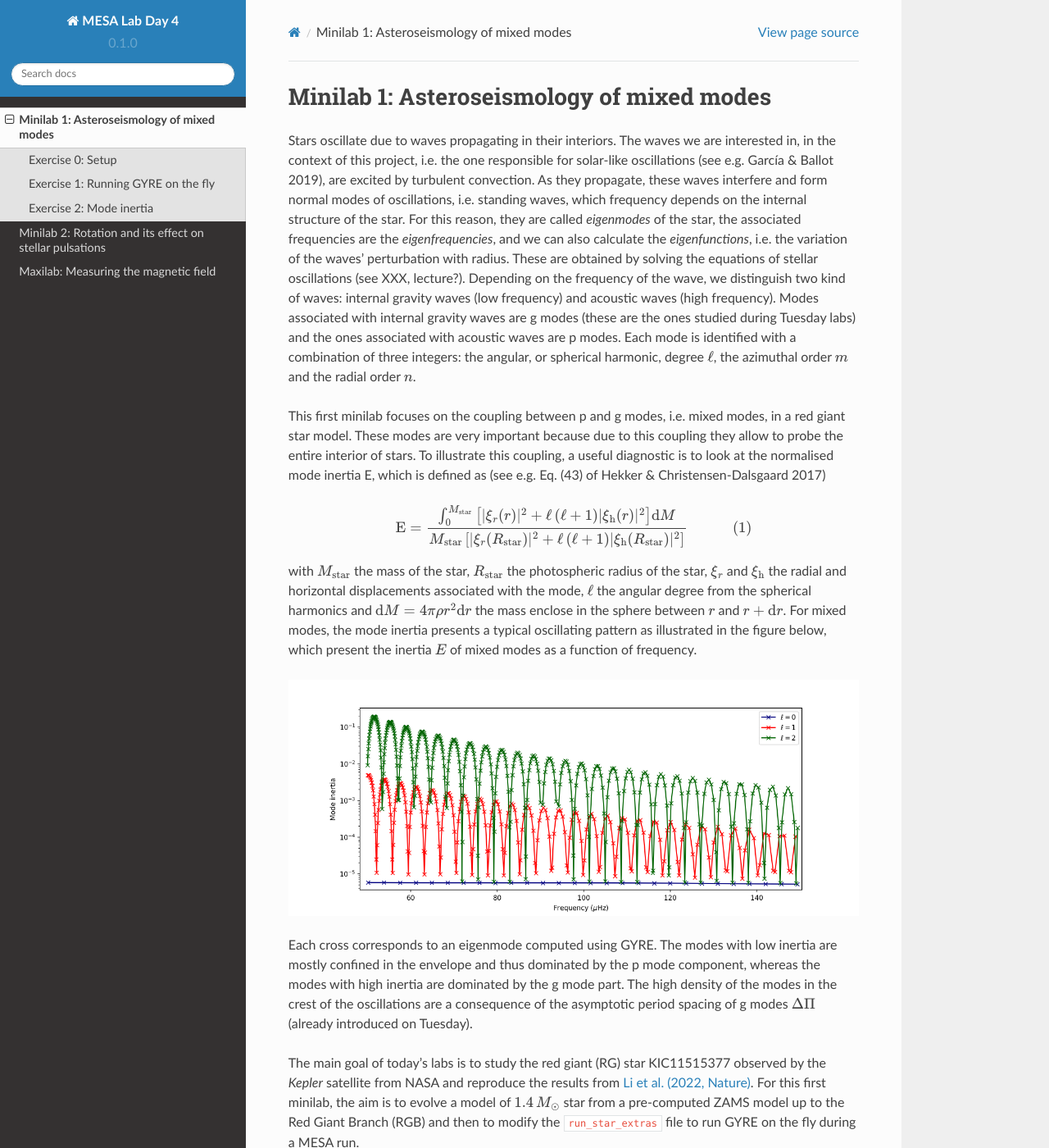
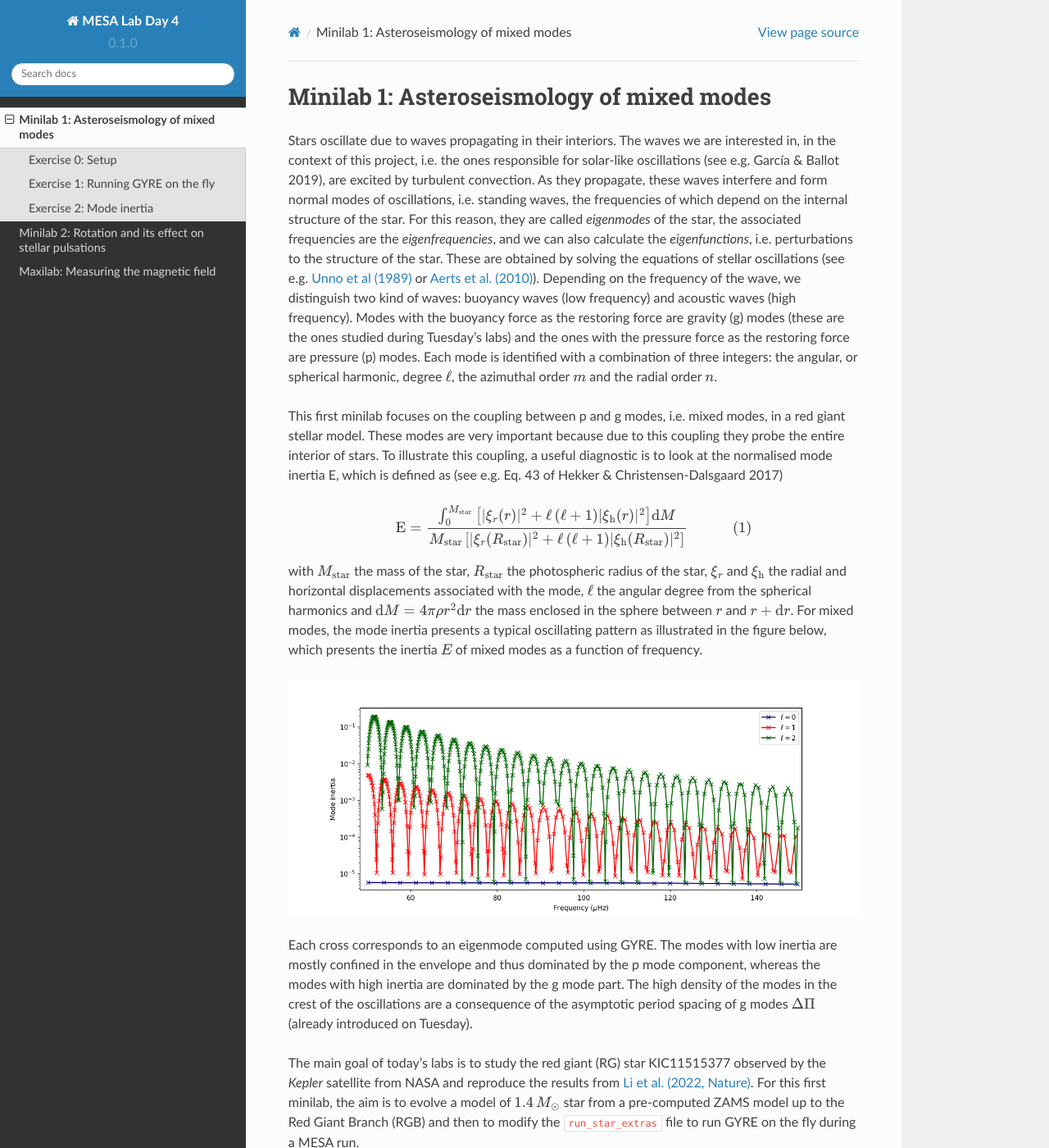
Before and after one commit to mesa-summer-school-2023/mesa-school-bugnet, a Sphinx documentation site: the page built from docs/minilab1.rst, in a window 1280 px wide and 1400 px high. Shown: the whole window at 82% size. Built offline with Sphinx 7.4.7 and the Read the Docs theme 2.0.0, drawn with Linux system fonts in a browser that asks for light colours; some of the changed text lies outside the part shown.

Commit message:
Update minilab1.rst

```diff
--- a/docs/minilab1.rst
+++ b/docs/minilab1.rst
@@ -1,16 +1,16 @@
 Minilab 1: Asteroseismology of mixed modes
 ===================================
 
-Stars oscillate due to waves propagating in their interiors. The waves we are interested in, in the context of this project, i.e. the one responsible for solar-like oscillations (see e.g. García & Ballot 2019), are excited by turbulent convection. As they propagate, these waves interfere and form normal modes of oscillations, i.e. standing waves, which frequency depends on the internal structure of the star. For this reason, they are called *eigenmodes* of the star, the associated frequencies are the *eigenfrequencies*, and we can also calculate the *eigenfunctions*, i.e. the variation of the waves' perturbation with radius. These are obtained by solving the equations of stellar oscillations (see XXX, lecture?). Depending on the frequency of the wave, we distinguish two kind of waves: internal gravity waves (low frequency) and acoustic waves (high frequency). Modes associated with internal gravity waves are g modes (these are the ones studied during Tuesday labs) and the ones associated with acoustic waves are p modes. Each mode is identified with a combination of three integers: the angular, or spherical harmonic, degree :math:`\ell`, the azimuthal order :math:`m` and the radial order :math:`n`.
+Stars oscillate due to waves propagating in their interiors. The waves we are interested in, in the context of this project, i.e. the ones responsible for solar-like oscillations (see e.g. García & Ballot 2019), are excited by turbulent convection. As they propagate, these waves interfere and form normal modes of oscillations, i.e. standing waves, the frequencies of which depend on the internal structure of the star. For this reason, they are called *eigenmodes* of the star, the associated frequencies are the *eigenfrequencies*, and we can also calculate the *eigenfunctions*, i.e. perturbations to the structure of the star. These are obtained by solving the equations of stellar oscillations (see e.g. `Unno et al (1989) <https://ui.adsabs.harvard.edu/abs/1989nos..book.....U/abstract>`__ or `Aerts et al. (2010) <https://ui.adsabs.harvard.edu/abs/2010aste.book.....A/abstract>`__). Depending on the frequency of the wave, we distinguish two kind of waves: buoyancy waves (low frequency) and acoustic waves (high frequency). Modes with the buoyancy force as the restoring force are gravity (g) modes (these are the ones studied during Tuesday's labs) and the ones with the pressure force as the restoring force are pressure (p) modes. Each mode is identified with a combination of three integers: the angular, or spherical harmonic, degree :math:`\ell`, the azimuthal order :math:`m` and the radial order :math:`n`.
 
-This first minilab focuses on the coupling between p and g modes, i.e. mixed modes, in a red giant star model. These modes are very important because due to this coupling they allow to probe the entire interior of stars. To illustrate this coupling, a useful diagnostic is to look at the normalised mode inertia E, which is defined as (see e.g. Eq. (43) of Hekker & Christensen-Dalsgaard 2017)
+This first minilab focuses on the coupling between p and g modes, i.e. mixed modes, in a red giant stellar model. These modes are very important because due to this coupling they probe the entire interior of stars. To illustrate this coupling, a useful diagnostic is to look at the normalised mode inertia E, which is defined as (see e.g. Eq. 43 of Hekker & Christensen-Dalsgaard 2017)
 
 .. math::
 
     \mathrm{E} = \frac{\int_0^{M_{\rm star}} \left[|\xi_r(r)|^2 + \ell \left(\ell + 1 \right) |\xi_{\rm h}(r)|^2 \right] \mathrm{d} M}{M_{\rm star} \left[|\xi_r(R_{\rm star})|^2
     + \ell \left(\ell + 1 \right) |\xi_{\rm h}(R_{\rm star})|^2 \right]}~~~~~~~~~~~~(1)
 
-with :math:`M_{\rm star}` the mass of the star, :math:`R_{\rm star}` the photospheric radius of the star, :math:`\xi_r` and :math:`\xi_{\rm h}` the radial and horizontal displacements associated with the mode, :math:`\ell` the angular degree from the spherical harmonics and :math:`\mathrm{d}M = 4\pi \rho r^2 \mathrm{d}r` the mass enclose in the sphere between :math:`r` and :math:`r + \mathrm{d}r`. For mixed modes, the mode inertia presents a typical oscillating pattern as illustrated in the figure below, which present the inertia :math:`E` of mixed modes as a function of frequency.
+with :math:`M_{\rm star}` the mass of the star, :math:`R_{\rm star}` the photospheric radius of the star, :math:`\xi_r` and :math:`\xi_{\rm h}` the radial and horizontal displacements associated with the mode, :math:`\ell` the angular degree from the spherical harmonics and :math:`\mathrm{d}M = 4\pi \rho r^2 \mathrm{d}r` the mass enclosed in the sphere between :math:`r` and :math:`r + \mathrm{d}r`. For mixed modes, the mode inertia presents a typical oscillating pattern as illustrated in the figure below, which presents the inertia :math:`E` of mixed modes as a function of frequency.
 
 .. image:: mode_inertia_profile30_f50-150.png
    :alt: Mode_inertia
@@ -30,6 +30,12 @@
 
 First, download the Minilab 1 work directory `here
 <https://github.com/mesa-summer-school-2023/mesa-school-bugnet/blob/main/work_directories/work_mini1.zip>`__ and unpack.
+
+.. raw:: html
+
+    <a href="https://github.com/mesa-summer-school-2023/mesa-school-bugnet/blob/main/work_directories/work_mini1.zip" target="_blank">
+     <strong>Download work directory</strong>
+    </a>
 
 .. tip::
 
@@ -206,7 +212,9 @@
     freq_max = 150
     freq_units = 'UHZ'
 
+.. tip::
 
+    If you plan to use GYRE for your science, it is good to know there is a `support forum <http://user.astro.wisc.edu/~townsend/gyre-forums/>`__ where you can find answers to errors or post a question yourself.
 
 Exercise 2: Mode inertia
 --------
```
Also changed, not shown: other parts of docs/minilab1.rst (+2 -2 lines).
